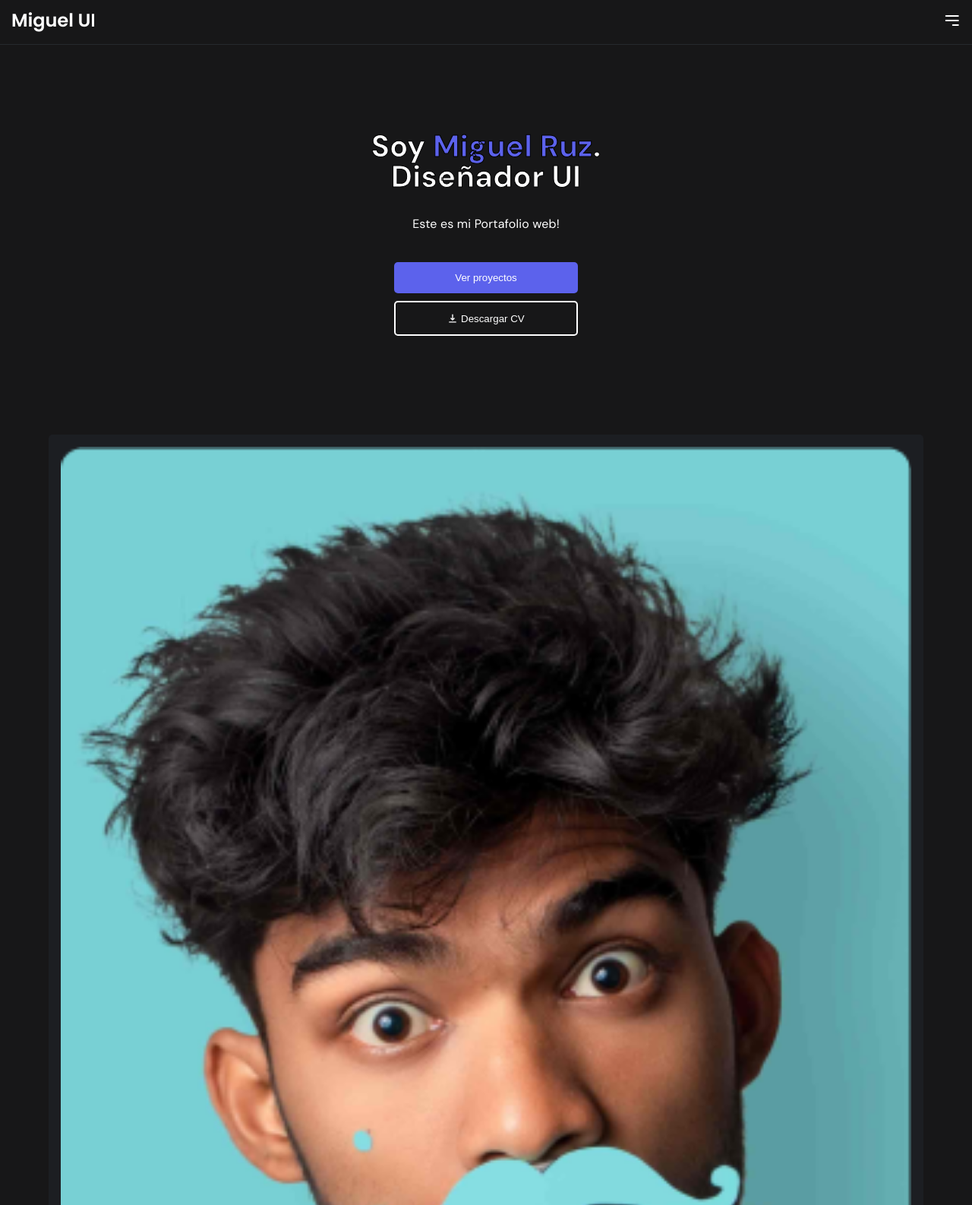
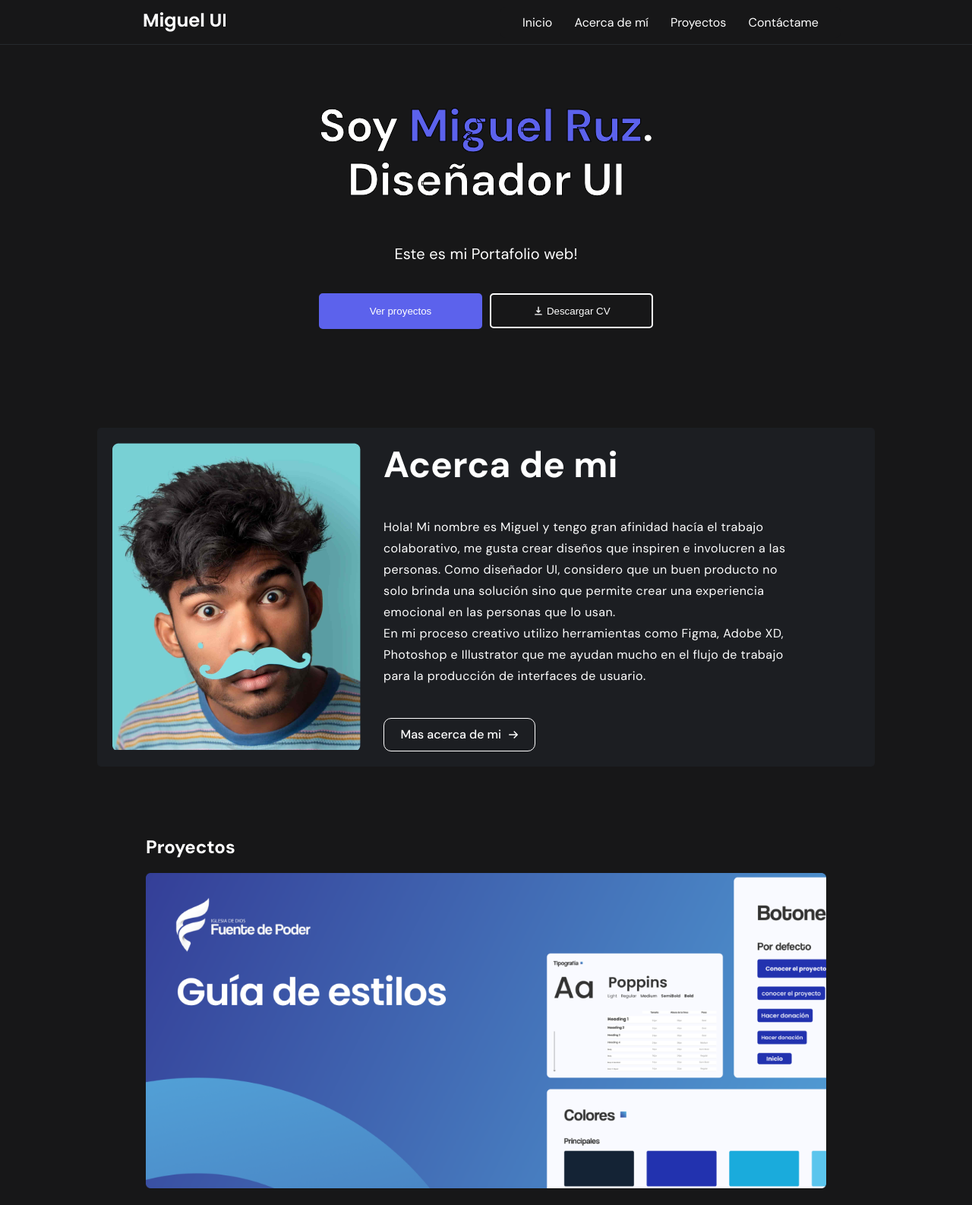
Before and after one commit to LasNieves/pureCss, a plain HTML site: page index.html in a window 1280 px wide. Shown: the top 1586 px of the page at 76% size. Drawn offline with Linux system fonts and the light colour scheme.

Commit message:
Page 1 finish desktop & mobile

```diff
--- a/index.css
+++ b/index.css
@@ -22,6 +22,16 @@ body {
   font-family: "DM Sans", sans-serif;
   background-color: var(--background);
   color: var(--white);
+}
+
+html {
+  scroll-behavior: smooth;
+}
+
+@media screen and (prefers-reduced-motion: reduce) {
+  html {
+    scroll-behavior: auto;
+  }
 }
 
 /* Clases Utilitarias */
@@ -78,6 +88,19 @@ body {
   padding: 10px 0;
   color: #fafafa;
   list-style: none;
+  cursor: pointer;
+}
+
+.header__link {
+  text-decoration: none;
+  font-size: inherit;
+  font-family: inherit;
+  color: #fff;
+  transition: color 0.3s ease-out;
+}
+
+.header__link:hover {
+  color: #bbb;
 }
 
 .presentacion {
@@ -128,6 +151,7 @@ body {
   width: 80%;
   padding: 13px;
   border-radius: 5px;
+  cursor: pointer;
 }
 
 .presentacion__button:nth-child(1) {
@@ -181,7 +205,7 @@ body {
   display: flex;
   justify-content: space-evenly;
   align-items: center;
-  width: 65%;
+  width: 200px;
   padding: 13px;
   font-family: inherit;
   font-weight: 500;
@@ -252,6 +276,134 @@ body {
   cursor: pointer;
 }
 
-h4 {
+.autor {
   text-align: center;
 }
+
+@media screen and (min-width: 1024px) {
+  .header {
+    position: fixed;
+    z-index: 500;
+    justify-content: space-around;
+    width: 100vw;
+    background-color: var(--background);
+  }
+
+  .header__navbar {
+    width: 35%;
+    margin: 0;
+  }
+
+  .header__img-container {
+    display: none;
+  }
+
+  .header__list {
+    position: static;
+    z-index: 1000;
+    display: flex;
+    flex-direction: row;
+    align-items: center;
+    justify-content: space-evenly;
+    width: 100%;
+    height: auto;
+    margin: 0;
+    padding: 0;
+  }
+
+  .presentacion__title {
+    font-size: 60px;
+    line-height: 71px;
+    letter-spacing: -0.5px;
+  }
+
+  .presentacion__content {
+    font-size: 20px;
+    line-height: 24px;
+    letter-spacing: 0.15px;
+  }
+
+  .presentacion__button-container {
+    display: flex;
+    flex-direction: row;
+  }
+
+  .presentacion__button:nth-child(1) {
+    border: 3px solid var(--primary);
+  }
+
+  .presentacion__button:nth-child(1):hover {
+    border: 3px solid var(--hover);
+  }
+
+  .presentacion__description-container {
+    flex-direction: row;
+    gap: 30px;
+    width: 80%;
+    padding: 20px;
+    padding-right: 100px;
+  }
+
+  .presentacion__description-img {
+    flex-basis: 35%;
+  }
+
+  .presentacion__description-content-container {
+    justify-content: space-between;
+  }
+
+  .presentacion__description-title {
+    margin: 0;
+    font-size: 48px;
+    line-height: 57px;
+  }
+
+  .main {
+    width: 70%;
+  }
+
+  .main__button {
+    width: 218px;
+    padding: 16px;
+    margin: 0 auto;
+    margin-bottom: 100px;
+  }
+
+  .main__button:hover {
+    background-color: var(--hover);
+    cursor: pointer;
+  }
+
+  .footer {
+    flex-direction: column;
+    flex-wrap: wrap;
+    align-items: flex-start;
+    width: 80%;
+    height: 240px;
+    margin: 0 auto;
+    margin-top: 30px;
+    margin-bottom: 0;
+    padding: 20px 0;
+    border-top: 1px solid var(--border);
+    border-bottom: 1px solid var(--border);
+  }
+
+  .footer__logo-container {
+    height: 100%;
+  }
+
+  .autor-container {
+    width: 80%;
+    margin: 0 auto;
+  }
+
+  .autor {
+    text-align: left;
+  }
+}
+
+@media screen and (min-width: 1650px) {
+  .main {
+    width: 60%;
+  }
+}
--- a/index.html
+++ b/index.html
@@ -32,15 +32,23 @@
           />
         </div>
         <ul class="header__list header__list--top" id="toggleMenu">
-          <li class="header__item">Inicio</li>
-          <li class="header__item">Acerca de mí</li>
-          <li class="header__item">Proyectos</li>
-          <li class="header__item">Contáctame</li>
+          <li class="header__item">
+            <a class="header__link" href="#inicio">Inicio</a>
+          </li>
+          <li class="header__item">
+            <a class="header__link" href="#acercaDeMi">Acerca de mí</a>
+          </li>
+          <li class="header__item">
+            <a class="header__link" href="#proyectos">Proyectos</a>
+          </li>
+          <li class="header__item">
+            <a class="header__link" href="#contacto">Contáctame</a>
+          </li>
         </ul>
       </nav>
     </header>
 
-    <section class="presentacion">
+    <section class="presentacion" id="inicio">
       <div class="presentacion__container">
         <h1 class="presentacion__title">
           Soy <span class="presentacion__title-span">Miguel Ruz</span>. <br />
@@ -60,7 +68,7 @@
         </div>
       </div>
 
-      <div class="presentacion__container">
+      <div class="presentacion__container" id="acercaDeMi">
         <div class="presentacion__description-container">
           <img
             class="presentacion__description-img"
@@ -95,7 +103,7 @@
       </div>
     </section>
 
-    <main class="main">
+    <main class="main" id="proyectos">
       <h2 class="main__title">Proyectos</h2>
       <div class="main__container">
         <div class="main__card">
@@ -144,8 +152,10 @@
       </div>
     </main>
 
-    <footer class="footer">
-      <img class="footer__logo" src="img/Logo.png" alt="Logo" />
+    <footer class="footer" id="contacto">
+      <div class="footer__logo-container">
+        <img class="footer__logo" src="img/Logo.png" alt="Logo" />
+      </div>
       <p class="footer__link footer__link--color">Inicio</p>
       <p class="footer__link">Acerca de mi</p>
       <p class="footer__link">Proyectos</p>
@@ -160,7 +170,10 @@
       </div>
     </footer>
 
-    <h4>© 2022 ElPlan</h4>
+    <div class="autor-container">
+      <h4 class="autor">© 2022 ElPlan</h4>
+    </div>
+
     <script src="main.js"></script>
   </body>
 </html>
```
